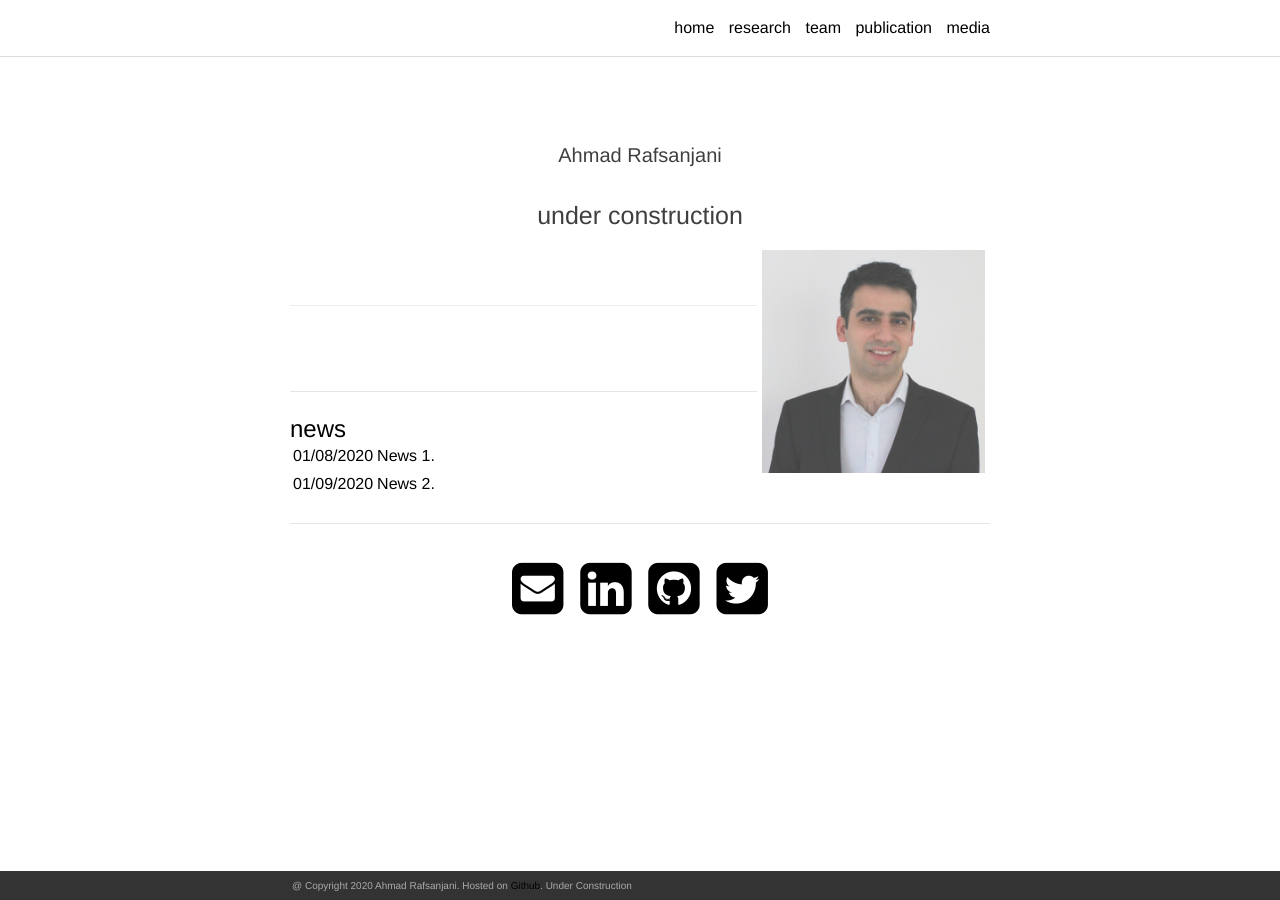
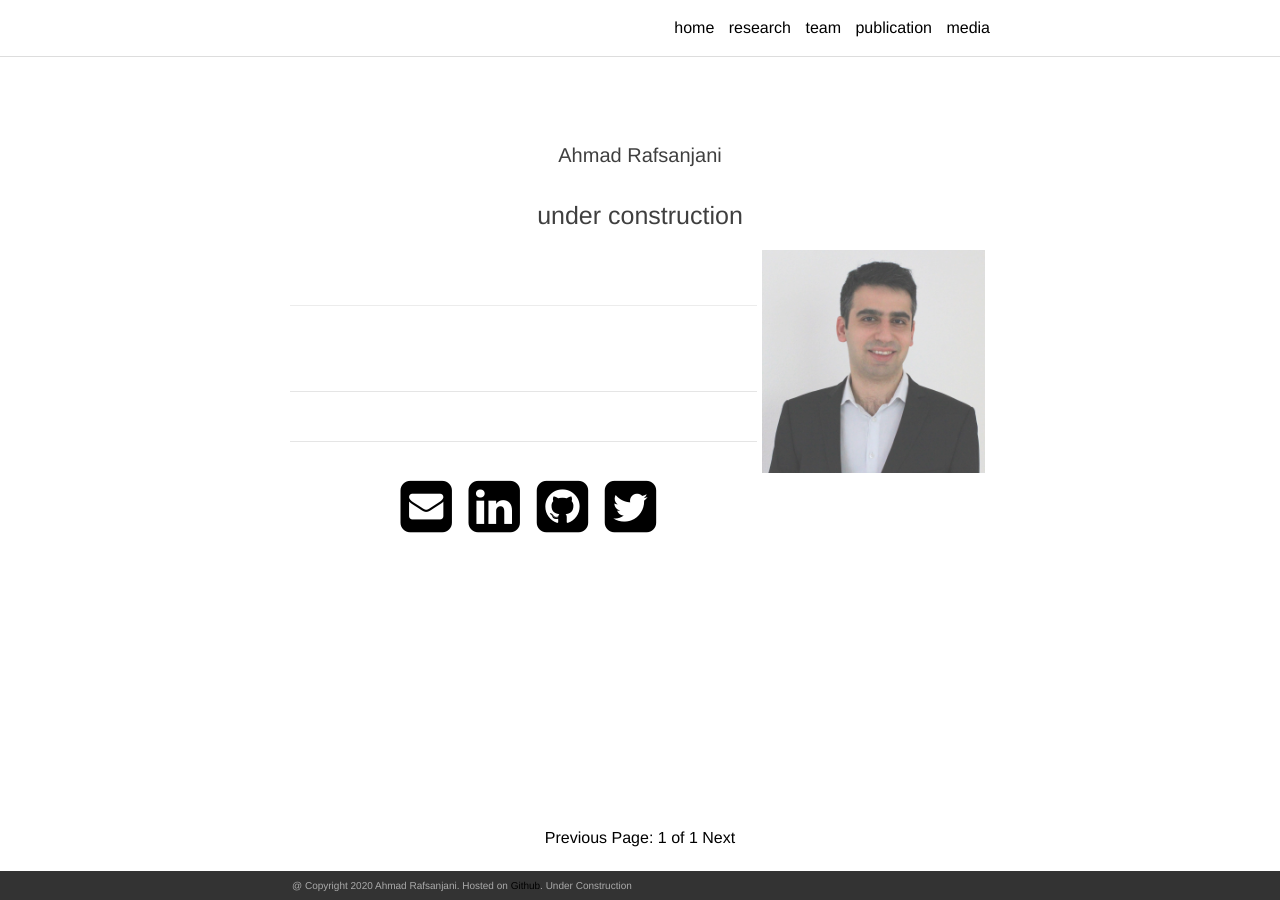
Before and after one commit to ahmadrafsanjani/ahmadrafsanjani.github.io, a Jekyll site: the page built from index.html, in a window 1280 px wide. Built offline with Jekyll 4.4.1, drawn with Linux system fonts in a browser that asks for light colours; nearby versions of some CDN libraries; the list of posts is cut into pages by our own code; a style sheet for code colours, icons or effects is not loaded.

Commit message:
commit 1

```diff
--- a/index.html
+++ b/index.html
@@ -16,42 +16,38 @@
 <hr/>
 <br/>
 
-<div class="posts">
-<h2>news</h2>
-<table>
 
-<tr>
-<td class="date">01/08/2020</td>
-<td class="announcement">
-News 1.
-</td>
-</tr>
 
-<tr>
-<td class="date">01/09/2020</td>
-<td class="announcement">
-News 2.
-</td>
-</tr>
-</table>
+<!-- This loops through the paginated posts -->
+{% for post in paginator.posts %}
+  <h1><a href="{{ post.url }}">{{ post.title }}</a></h1>
+  <p class="author">
+    <span class="date">{{ post.date }}</span>
+  </p>
+  <div class="content">
+    {{ post.content }}
+  </div>
+{% endfor %}
+
+<!-- Pagination links -->
+<div class="pagination">
+  {% if paginator.previous_page %}
+    <a href="{{ paginator.previous_page_path }}" class="previous">
+      Previous
+    </a>
+  {% else %}
+    <span class="previous">Previous</span>
+  {% endif %}
+  <span class="page_number ">
+    Page: {{ paginator.page }} of {{ paginator.total_pages }}
+  </span>
+  {% if paginator.next_page %}
+    <a href="{{ paginator.next_page_path }}" class="next">Next</a>
+  {% else %}
+    <span class="next ">Next</span>
+  {% endif %}
 </div>
 
-
-
-
-
-
-<ul class="post-list">
-    {% for post in paginator.posts %}
-      <li>
-        <h2><a class="post-title" href="{{ post.url | prepend: site.baseurl }}">{{ post.title }}</a></h2>
-        <p class="post-meta">{{ post.date | date: '%B %-d, %Y — %H:%M' }}</p>
-        <p>{{ post.description }}</p>
-        <br/>
-        <hr/>
-      </li>
-    {% endfor %}
-</ul>
 
 
 <br/>
```
